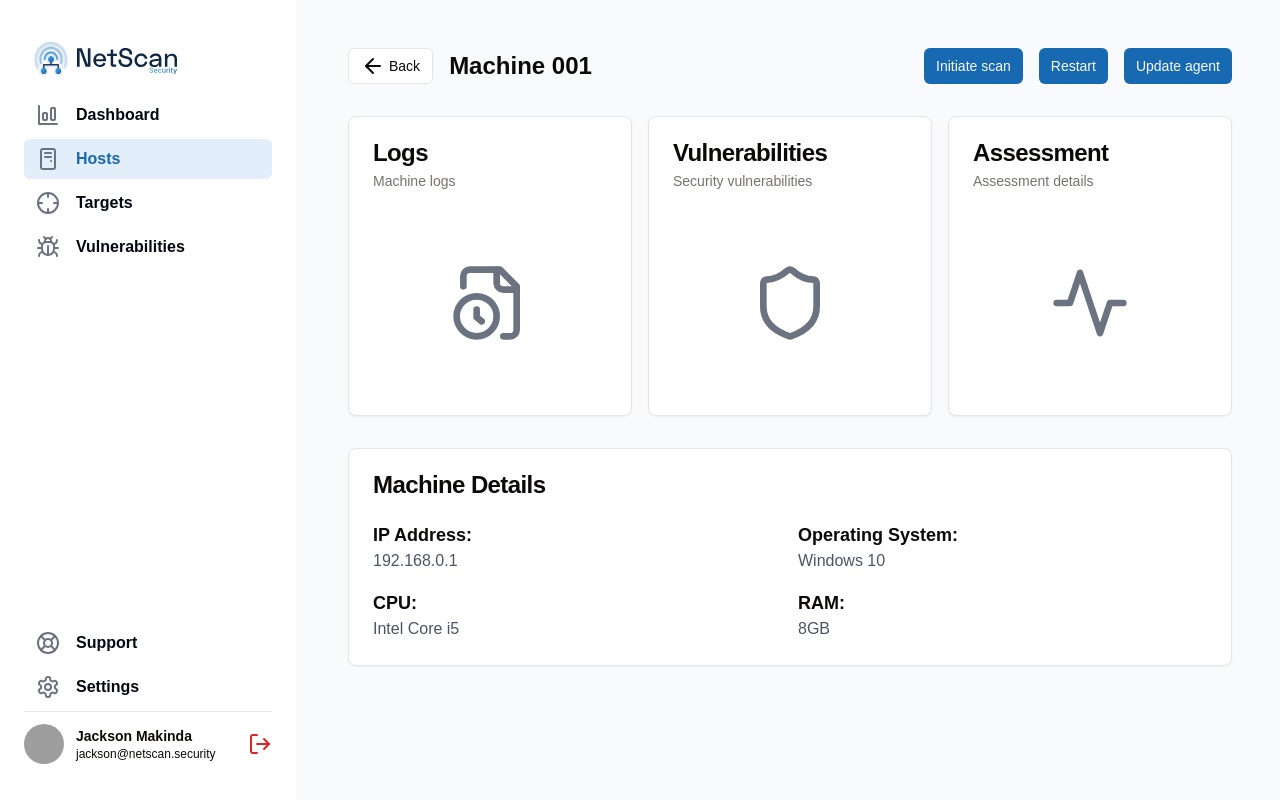
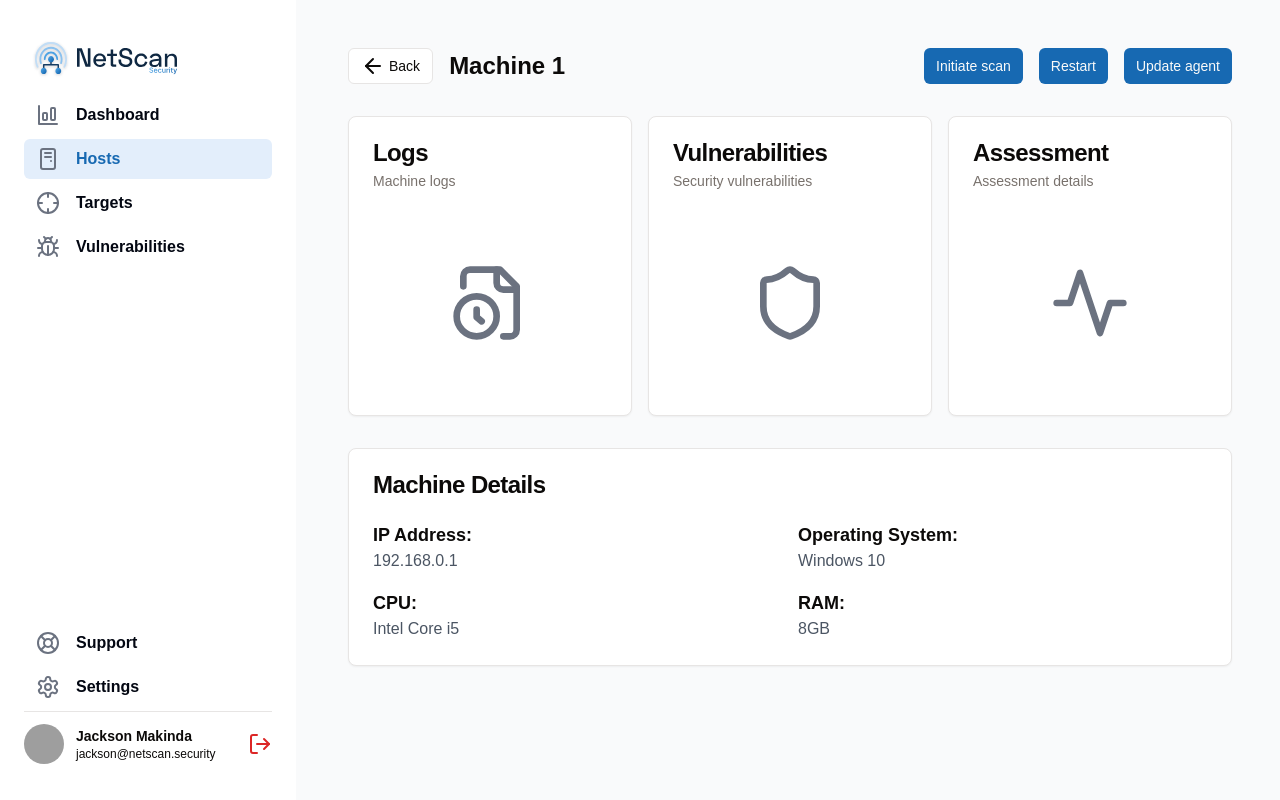
Before and after one commit to Netscan-Security/netscan-dashboard, a React (Vite) app: page /hosts/1 in a window 1280 px wide. Built offline with nearby package versions, Linux system fonts and the light colour scheme; grey boxes are pictures that could not be loaded; a web font is replaced by a local one.

Commit message:
fix: showing machine name on host page

```diff
--- a/src/pages/authenticated/host/index.tsx
+++ b/src/pages/authenticated/host/index.tsx
@@ -46,7 +46,7 @@
           <ArrowLeftIcon size={24} className="mr-1" />
           Back
         </Button>
-        <h1 className="text-lg font-semibold md:text-2xl">Machine 001</h1>
+        <h1 className="text-lg font-semibold md:text-2xl">{name}</h1>
         <Button
           className="ml-auto"
           size="sm"
```
